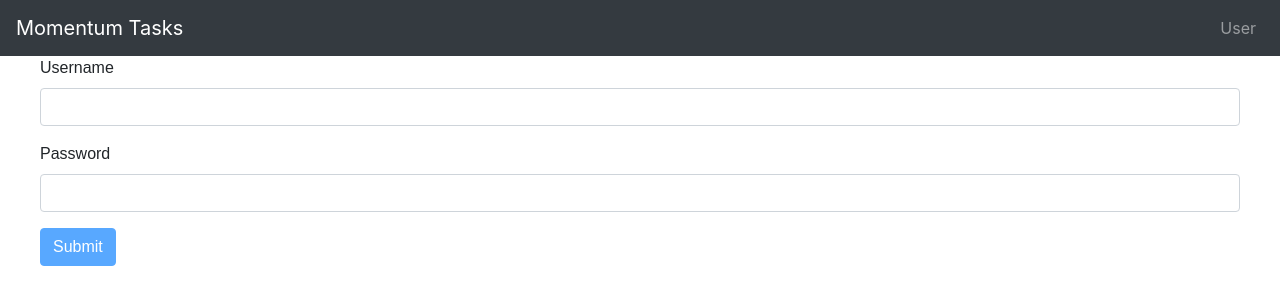
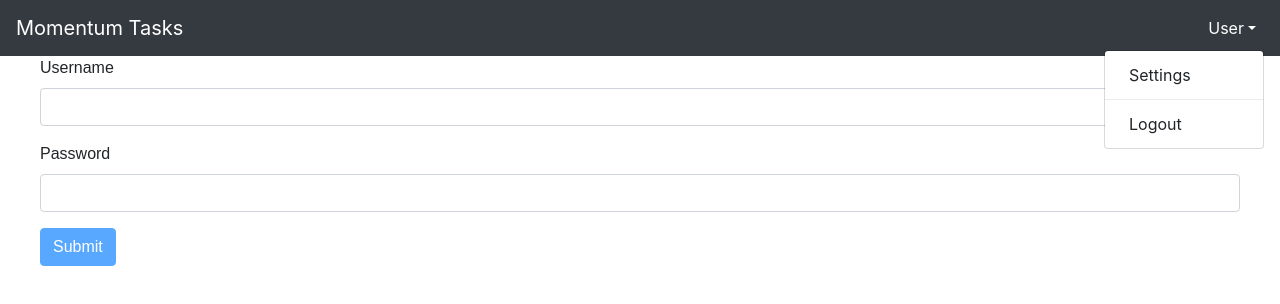
Before and after one commit to momentum-tasks/momentum-server, a React (Create React App) app in the folder web/: page / in a window 1280 px wide. Both pictures are taken after a click on the link "User". Shown: the top 304 px of the page. Built offline with nearby package versions, Linux system fonts and the light colour scheme.

Commit message:
Logout functionality

```diff
--- a/web/src/header.jsx
+++ b/web/src/header.jsx
@@ -1,12 +1,16 @@
 import React from "react";
+import axios from "axios";
+import { Cookies } from "react-cookie";
 import {
   Collapse,
   Navbar,
   NavbarToggler,
   NavbarBrand,
   Nav,
-  NavItem,
-  NavLink
+  UncontrolledDropdown,
+  DropdownToggle,
+  DropdownMenu,
+  DropdownItem
 } from "reactstrap";
 
 export class Header extends React.Component {
@@ -25,6 +29,15 @@ export class Header extends React.Component {
     });
   }
 
+  logout = event => {
+    event.preventDefault();
+    axios.post("http://localhost:3000/logout", null, {
+      headers: { "X-Session-Token": this.props.token }
+    });
+    new Cookies().remove("X-Session-Token");
+    window.location.reload();
+  };
+
   render() {
     return (
       <div>
@@ -33,9 +46,16 @@ export class Header extends React.Component {
           <NavbarToggler onClick={this.toggle} />
           <Collapse isOpen={this.state.isOpen} navbar>
             <Nav className="ml-auto" navbar>
-              <NavItem>
-                <NavLink>{this.props.user.Username}</NavLink>
-              </NavItem>
+              <UncontrolledDropdown nav inNavbar>
+                <DropdownToggle nav caret>
+                  {this.props.user.Username}
+                </DropdownToggle>
+                <DropdownMenu right>
+                  <DropdownItem>Settings</DropdownItem>
+                  <DropdownItem divider />
+                  <DropdownItem onClick={this.logout}>Logout</DropdownItem>
+                </DropdownMenu>
+              </UncontrolledDropdown>
             </Nav>
           </Collapse>
         </Navbar>
```
